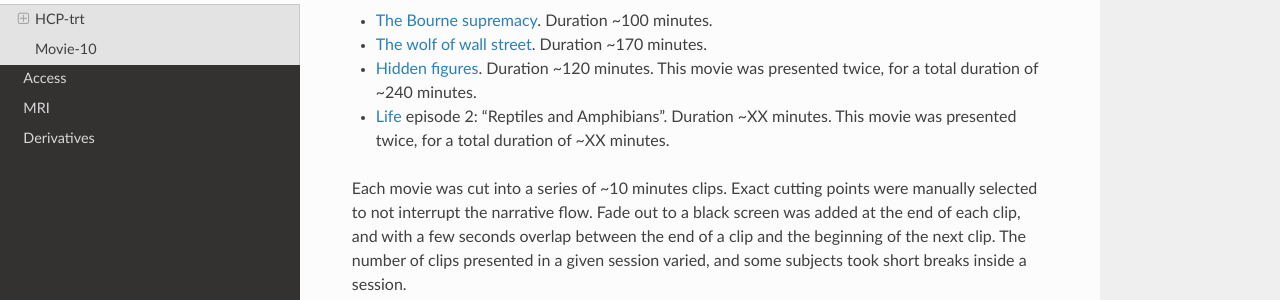
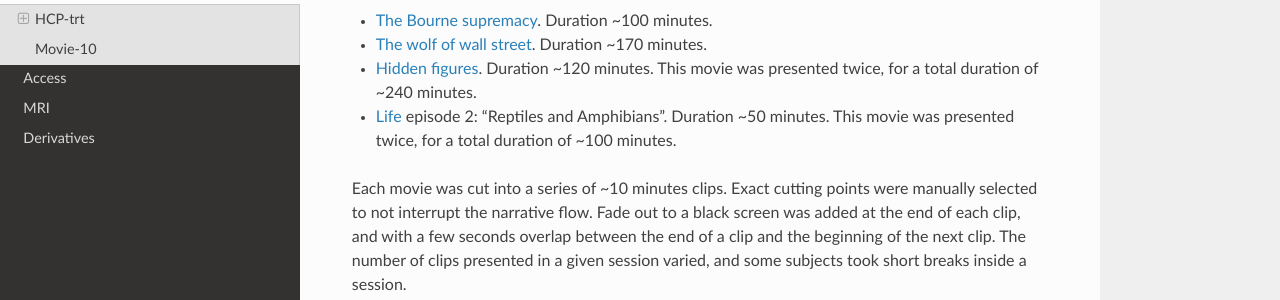
Before and after one commit to courtois-neuromod/cneuromod_docs, a Sphinx documentation site: the page built from source/DATASETS.md, in a window 1280 px wide and 900 px high, scrolled down 2798 px. Shown: the part 244-544 px from the top of the window. Built offline with Sphinx 7.4.7 and the Read the Docs theme 2.0.0, drawn with Linux system fonts in a browser that asks for light colours.

Commit message:
Update DATASETS.md
added missing duration for hidden figures, and life video

```diff
--- a/source/DATASETS.md
+++ b/source/DATASETS.md
@@ -39,7 +39,7 @@
  * [The Bourne supremacy](https://en.wikipedia.org/wiki/The_Bourne_Supremacy_%28film%29). Duration ~100 minutes.
  * [The wolf of wall street](https://en.wikipedia.org/wiki/The_Wolf_of_Wall_Street_%282013_film%29). Duration ~170 minutes.
  * [Hidden figures](https://en.wikipedia.org/wiki/Hidden_Figures). Duration ~120 minutes. This movie was presented twice, for a total duration of ~240 minutes.
- * [Life](https://en.wikipedia.org/wiki/Life_(British_TV_series)) episode 2: "Reptiles and Amphibians".  Duration ~XX minutes. This movie was presented twice, for a total duration of ~XX minutes.
+ * [Life](https://en.wikipedia.org/wiki/Life_(British_TV_series)) episode 2: "Reptiles and Amphibians".  Duration ~50 minutes. This movie was presented twice, for a total duration of ~100 minutes.
 
 Each movie was cut into a series of ~10 minutes clips. Exact cutting points were manually selected to not interrupt the narrative flow. Fade out to a black screen was added at the end of each clip, and with a few seconds overlap between the end of a clip and the beginning of the next clip. The number of clips presented in a given session varied, and some subjects took short breaks inside a session.
 
```
